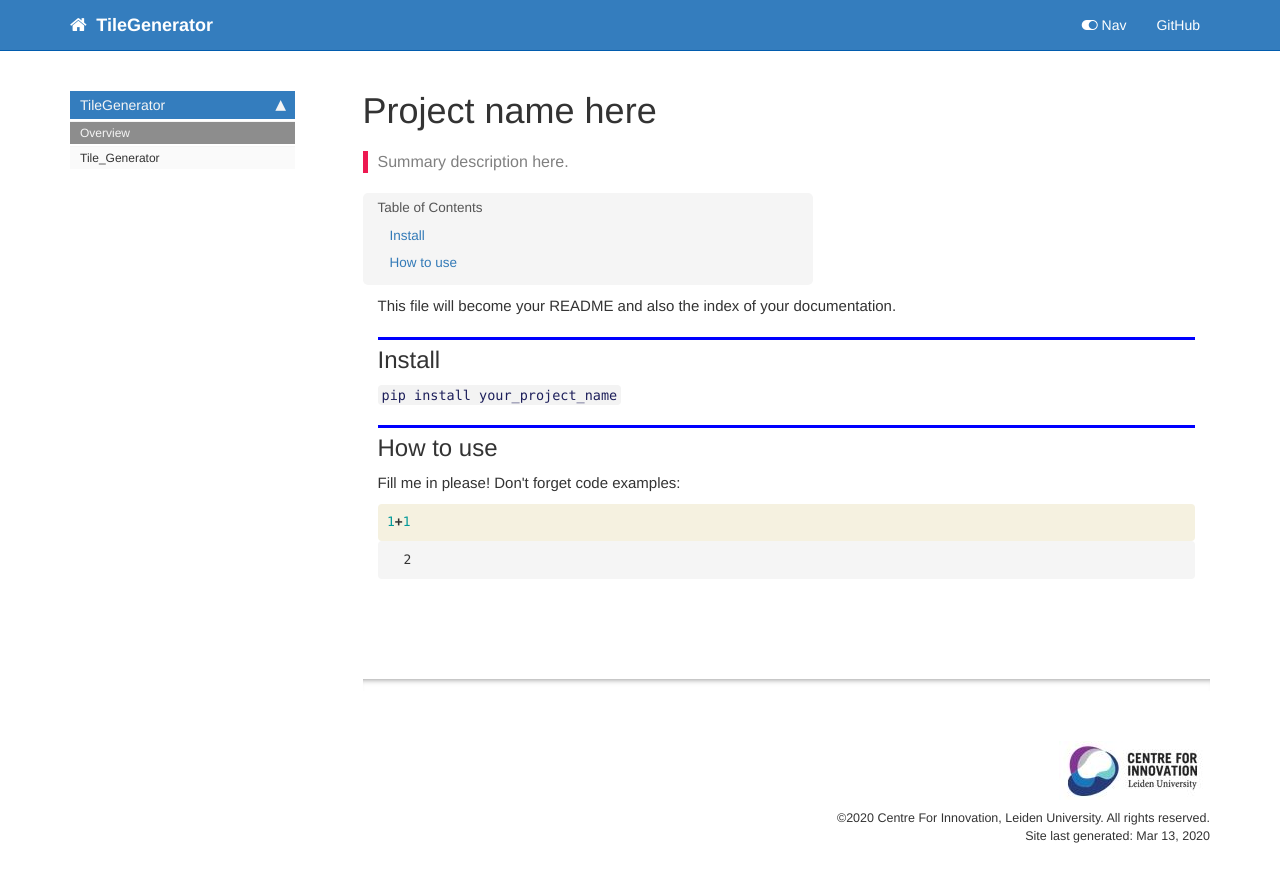
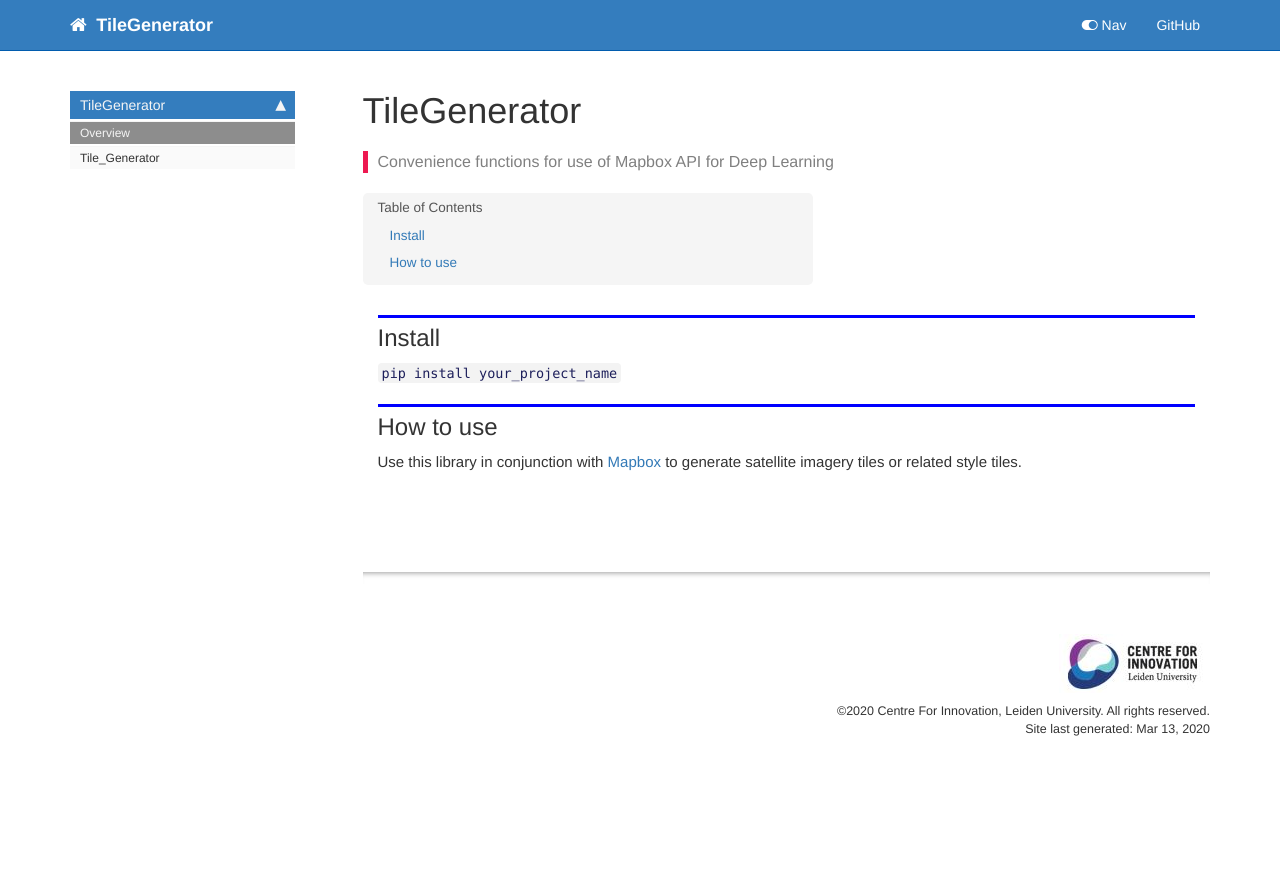
Before and after one commit to lu-llinc/TileGenerator, a Jekyll site: the page built from docs/index.html, in a window 1280 px wide. Shown: the top 882 px of the page. Built offline with Jekyll 4.4.1, drawn with Linux system fonts in a browser that asks for light colours; nearby versions of some CDN libraries; comment, search, counter and statistics services are not loaded.

Commit message:
change to docs

```diff
--- a/docs/index.html
+++ b/docs/index.html
@@ -1,11 +1,11 @@
 ---
 
-title: Project name here
+title: TileGenerator
 
 keywords: fastai
 sidebar: home_sidebar
 
-summary: "Summary description here."
+summary: "Convenience functions for use of Mapbox API for Deep Learning"
 ---
 <!--
 
@@ -22,13 +22,6 @@ summary: "Summary description here."
 
 <div class="cell border-box-sizing code_cell rendered">
 
-</div>
-<div class="cell border-box-sizing text_cell rendered"><div class="inner_cell">
-<div class="text_cell_render border-box-sizing rendered_html">
-<p>This file will become your README and also the index of your documentation.</p>
-
-</div>
-</div>
 </div>
 <div class="cell border-box-sizing text_cell rendered"><div class="inner_cell">
 <div class="text_cell_render border-box-sizing rendered_html">
@@ -51,39 +44,10 @@ summary: "Summary description here."
 </div>
 <div class="cell border-box-sizing text_cell rendered"><div class="inner_cell">
 <div class="text_cell_render border-box-sizing rendered_html">
-<p>Fill me in please! Don't forget code examples:</p>
+<p>Use this library in conjunction with <a href="https://www.mapbox.com/">Mapbox</a> to generate satellite imagery tiles or related style tiles.</p>
 
 </div>
 </div>
 </div>
-<div class="cell border-box-sizing code_cell rendered">
-<div class="input">
-
-<div class="inner_cell">
-    <div class="input_area">
-<div class=" highlight hl-ipython3"><pre><span></span><span class="mi">1</span><span class="o">+</span><span class="mi">1</span>
-</pre></div>
-
-    </div>
-</div>
-</div>
-
-<div class="output_wrapper">
-<div class="output">
-
-<div class="output_area">
-
-
-
-<div class="output_text output_subarea output_execute_result">
-<pre>2</pre>
-</div>
-
-</div>
-
-</div>
-</div>
-
-</div>
     {% endraw %}
 </div>
```
Also changed, not shown: README.md.
